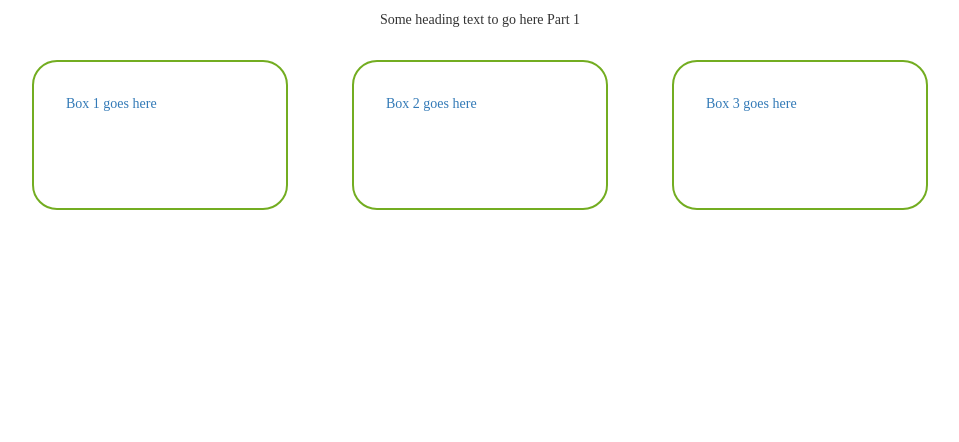
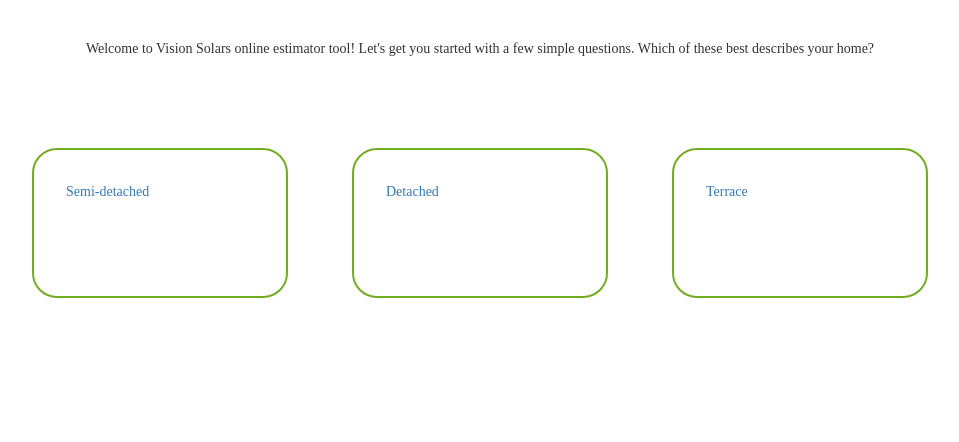
Before and after one commit to lksolar/lksolar.github.io, a PHP site: page /pages/one_page_estimate.html in a window 1280 px wide. Shown: the part 120-562 px from the top of the page, without its empty margins (160-1119 px from the left). Run offline with PHP 8.4, Linux system fonts and the light colour scheme; some libraries are stand-ins or nearby versions.

Commit message:
estimate styling

```diff
--- a/css/one_page_estimate.css
+++ b/css/one_page_estimate.css
@@ -64,3 +64,10 @@ button.submit-btn {
   height: 400px;
   display: block;
 }
+
+.button.next-btn {
+  vertical-align: top;
+  display: inline-block;
+  *display: inline;
+  zoom: 1;
+}
--- a/pages/one_page_estimate.html
+++ b/pages/one_page_estimate.html
@@ -43,26 +43,26 @@
 
         <div class="step step-1 active-panel">
             <div class="estimate-heading">
-                <p>Some heading text to go here Part 1</p>
+                <p>Welcome to Vision Solars online estimator tool! Let's get you started with a few simple questions. Which of these best describes your home?</p>
             </div>
             <div class="estimate-boxes-container">
                 <div>
                     <!-- Box 1 of 3 -->
                     <a class="next-btn">
                         <div class="estimate-boxes box-float-left">
-                            <p>Box 1 goes here</p>
+                            <p>Semi-detached</p>
                         </div>
                     </a>
                     <!-- Box 2 of 3 -->
                     <a class="next-btn">
                         <div class="estimate-boxes box-float-center">
-                            <p>Box 2 goes here</p>
+                            <p>Detached</p>
                         </div>
                     </a>
                     <!-- Box 3 of 3 -->
                     <a class="next-btn">
                         <div class="estimate-boxes box-float-right">
-                            <p>Box 3 goes here</p>
+                            <p>Terrace</p>
                         </div>
                     </a>
                 </div>
@@ -71,7 +71,7 @@
 
         <div class="step step-2">
             <div class="estimate-heading">
-                <p>Some heading text to go here Part 2</p>
+                <p>When was your house built?</p>
             </div>
             <div class="estimate-boxes-container">
                 <div>
@@ -83,20 +83,14 @@
                     </a>
                     <!-- Box 1 of 3 -->
                     <a class="next-btn">
-                        <div class="estimate-boxes box-float-left">
-                            <p>Box 1 goes here</p>
+                        <div class="estimate-boxes-2 box-float-left-2">
+                            <p>Pre 2021</p>
                         </div>
                     </a>
                     <!-- Box 2 of 3 -->
                     <a class="next-btn">
-                        <div class="estimate-boxes box-float-center">
-                            <p>Box 2 goes here</p>
-                        </div>
-                    </a>
-                    <!-- Box 3 of 3 -->
-                    <a class="next-btn">
-                        <div class="estimate-boxes box-float-right">
-                            <p>Box 3 goes here</p>
+                        <div class="estimate-boxes-2 box-float-center-2">
+                            <p>Post 2021</p>
                         </div>
                     </a>
                 </div>
@@ -105,7 +99,7 @@
 
         <div class="step step-3">
             <div class="estimate-heading">
-                <p>Some heading text to go here Part 3</p>
+                <p>What type of fuel do you use to heat your home?</p>
             </div>
             <div class="estimate-boxes-container">
                 <div>
@@ -117,20 +111,26 @@
                     </a>
                     <!-- Box 1 of 3 -->
                     <a class="next-btn">
-                        <div class="estimate-boxes box-float-left">
-                            <p>Box 1 goes here</p>
+                        <div class="estimate-boxes-4 box-float-left-4">
+                            <p>Natural Gas</p>
                         </div>
                     </a>
                     <!-- Box 2 of 3 -->
                     <a class="next-btn">
-                        <div class="estimate-boxes box-float-center">
-                            <p>Box 2 goes here</p>
+                        <div class="estimate-boxes-4 box-float-center-left-4">
+                            <p>Oil</p>
                         </div>
                     </a>
                     <!-- Box 3 of 3 -->
                     <a class="next-btn">
-                        <div class="estimate-boxes box-float-right">
-                            <p>Box 3 goes here</p>
+                        <div class="estimate-boxes-4 box-float-center-right-4">
+                            <p>Heat Pump</p>
+                        </div>
+                    </a>
+                    <!-- Box 4 of 3 -->
+                    <a class="next-btn">
+                        <div class="estimate-boxes-4 box-float-right-4">
+                            <p>Other</p>
                         </div>
                     </a>
                 </div>
@@ -139,7 +139,7 @@
 
         <div class="step step-4">
             <div class="estimate-heading">
-                <p>Some heading text to go here Part 4</p>
+                <p>How much do you spend on your Electricity(Bi-monthly)?</p>
             </div>
             <div class="estimate-boxes-container">
                 <div>
@@ -151,20 +151,26 @@
                     </a>
                     <!-- Box 1 of 3 -->
                     <a class="next-btn">
-                        <div class="estimate-boxes box-float-left">
-                            <p>Box 1 goes here</p>
+                        <div class="estimate-boxes-4 box-float-left-4">
+                            <p><€100</p>
                         </div>
                     </a>
                     <!-- Box 2 of 3 -->
                     <a class="next-btn">
-                        <div class="estimate-boxes box-float-center">
-                            <p>Box 2 goes here</p>
+                        <div class="estimate-boxes-4 box-float-center-left-4">
+                            <p><€150</p>
                         </div>
                     </a>
                     <!-- Box 3 of 3 -->
                     <a class="next-btn">
-                        <div class="estimate-boxes box-float-right">
-                            <p>Box 3 goes here</p>
+                        <div class="estimate-boxes-4 box-float-center-right-4">
+                            <p><€200</p>
+                        </div>
+                    </a>
+                    <!-- Box 4 of 3 -->
+                    <a class="next-btn">
+                        <div class="estimate-boxes-4 box-float-right-4">
+                            <p>€200 +</p>
                         </div>
                     </a>
                 </div>
@@ -173,7 +179,7 @@
 
         <div class="step step-5">
             <div class="estimate-heading">
-                <p>Some heading text to go here Part 5</p>
+                <p>What time of day does your house get the most sunlight?</p>
             </div>
             <div class="estimate-boxes-container">
                 <div>
@@ -185,20 +191,26 @@
                     </a>
                     <!-- Box 1 of 3 -->
                     <a href="estimate_result.html">
-                        <div class="estimate-boxes box-float-left">
-                            <p>Box 1 goes here</p>
+                        <div class="estimate-boxes-4 box-float-left-4">
+                            <p>Morning (0800 - 1200)</p>
                         </div>
                     </a>
                     <!-- Box 2 of 3 -->
                     <a href="estimate_result.html">
-                        <div class="estimate-boxes box-float-center">
-                            <p>Box 2 goes here</p>
+                        <div class="estimate-boxes-4 box-float-center-left-4">
+                            <p>Afternoon (1200 - 1700)</p>
                         </div>
                     </a>
                     <!-- Box 3 of 3 -->
                     <a href="estimate_result.html">
-                        <div class="estimate-boxes box-float-right">
-                            <p>Box 3 goes here</p>
+                        <div class="estimate-boxes-4 box-float-center-right-4">
+                            <p>Evening (1700 - 2100)</p>
+                        </div>
+                    </a>
+                    <!-- Box 4 of 3 -->
+                    <a href="estimate_result.html">
+                        <div class="estimate-boxes-4 box-float-right-4">
+                            <p>All Day</p>
                         </div>
                     </a>
                 </div>
```
Also changed, not shown: css/estimate_1.css (+47 -1 lines).
